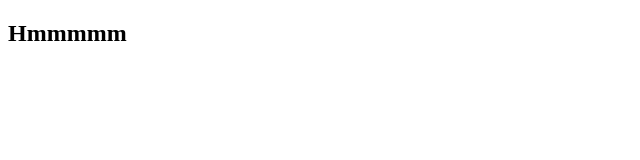
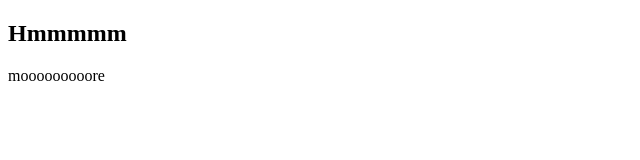
Before and after one commit to tango-one/NoroffModuleAssignment, a plain HTML site: page index.html in a window 1280 px wide. Shown: the whole page, without its empty margins (0-640 px from the left). Drawn offline with Linux system fonts and the light colour scheme.

Commit message:
more changes

```diff
--- a/index.html
+++ b/index.html
@@ -7,6 +7,7 @@
 <body>
 
 	<h2>Hmmmmm</h2>
+	<p>mooooooooore</p>
 
 </body>
 </html>
```
